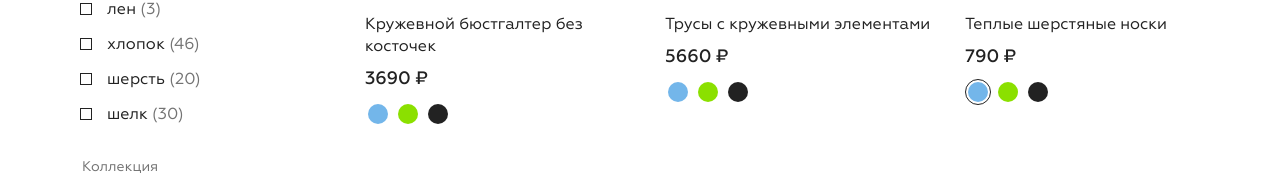
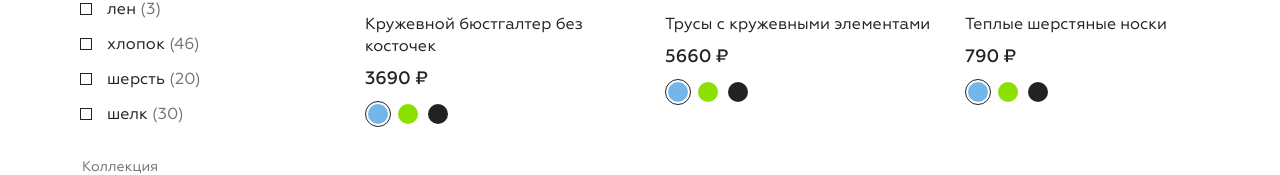
Before and after one commit to WebDevJS2022/WebDevJS2022.github.io-moire2, a Vue app: page / in a window 1280 px wide. Shown: the part 581-756 px from the top of the page. Built offline with nearby package versions, Linux system fonts and the light colour scheme.

Commit message:
3.5 Атрибут key для списка = Переключение цвета для товара

```diff
--- a/src/components/ProductItem.vue
+++ b/src/components/ProductItem.vue
@@ -18,8 +18,8 @@
             <li class="colors__item">
                 <label class="colors__label" for="input1">
                     <input aria-labelledby="#input1" id="input1"
-                    class="colors__radio sr-only" type="radio" name="color-1"
-                        value="#73B6EA" checked="">
+                    class="colors__radio sr-only" type="radio"
+                        value="#73B6EA" v-model="color">
                     <span class="colors__value" style="background-color: #73B6EA;">
                     </span>
                 </label>
@@ -27,8 +27,8 @@
             <li class="colors__item">
                 <label class="colors__label" for="input2">
                     <input aria-labelledby="#input2" id="input2"
-                    class="colors__radio sr-only" type="radio" name="color-1"
-                        value="#8BE000">
+                    class="colors__radio sr-only" type="radio"
+                        value="#8BE000" v-model="color">
                     <span class="colors__value" style="background-color: #8BE000;">
                     </span>
                 </label>
@@ -36,8 +36,8 @@
             <li class="colors__item">
                 <label class="colors__label" for="input3">
                     <input aria-labelledby="#input3" id="input3"
-                    class="colors__radio sr-only" type="radio" name="color-1"
-                        value="#222">
+                    class="colors__radio sr-only" type="radio"
+                        value="#222" v-model="color">
                     <span class="colors__value" style="background-color: #222;">
                     </span>
                 </label>
@@ -49,6 +49,11 @@
 <script>
 export default {
   name: 'ProductItem',
+  data() {
+    return {
+      color: '#73B6EA',
+    };
+  },
   props: ['product'],
 };
 </script>
--- a/src/components/ProductList.vue
+++ b/src/components/ProductList.vue
@@ -1,7 +1,7 @@
 <template>
     <ul class="catalog__list">
-        <ProductItem v-for="(product, index) in products"
-        :key="index" :product="product"></ProductItem>
+        <ProductItem v-for="product in products"
+        :key="product.id" :product="product"></ProductItem>
     </ul>
 </template>
 
--- a/src/data/products.js
+++ b/src/data/products.js
@@ -1,60 +1,72 @@
 export default [
   {
+    id: 1,
     title: 'Кружевной бюстгалтер без косточек',
     price: 3690,
     image: '/img/product-1.jpg',
   },
   {
+    id: 2,
     title: 'Трусы с кружевными элементами',
     price: 5660,
     image: '/img/product-2.jpg',
   },
   {
+    id: 3,
     title: 'Теплые шерстяные носки',
     price: 790,
     image: '/img/product-3.jpg',
   },
   {
+    id: 4,
     title: 'Теплые шерстяные носки',
     price: 690,
     image: '/img/product-4.jpg',
   },
   {
+    id: 5,
     title: 'Носки с принтом мороженое',
     price: 960,
     image: '/img/product-5.jpg',
   },
   {
+    id: 6,
     title: 'Базовая футболка',
     price: 960,
     image: '/img/product-6.jpg',
   },
   {
+    id: 7,
     title: 'Базовая хлопковая футболка',
     price: 900,
     image: '/img/product-7.jpg',
   },
   {
+    id: 8,
     title: 'Базовая футболка для сна',
     price: 600,
     image: '/img/product-8.jpg',
   },
   {
+    id: 9,
     title: 'Кружевной бюстгалтер на бретелях',
     price: 4990,
     image: '/img/product-9.jpg',
   },
   {
+    id: 10,
     title: 'Мужские домашние шорты для сна',
     price: 1090,
     image: '/img/product-10.jpg',
   },
   {
+    id: 11,
     title: 'Базовая хлопковая майка',
     price: 560,
     image: '/img/product-11.jpg',
   },
   {
+    id: 12,
     title: 'Детский комбинезон (1-4 мес)',
     price: 990,
     image: '/img/product-12.jpg',
```
